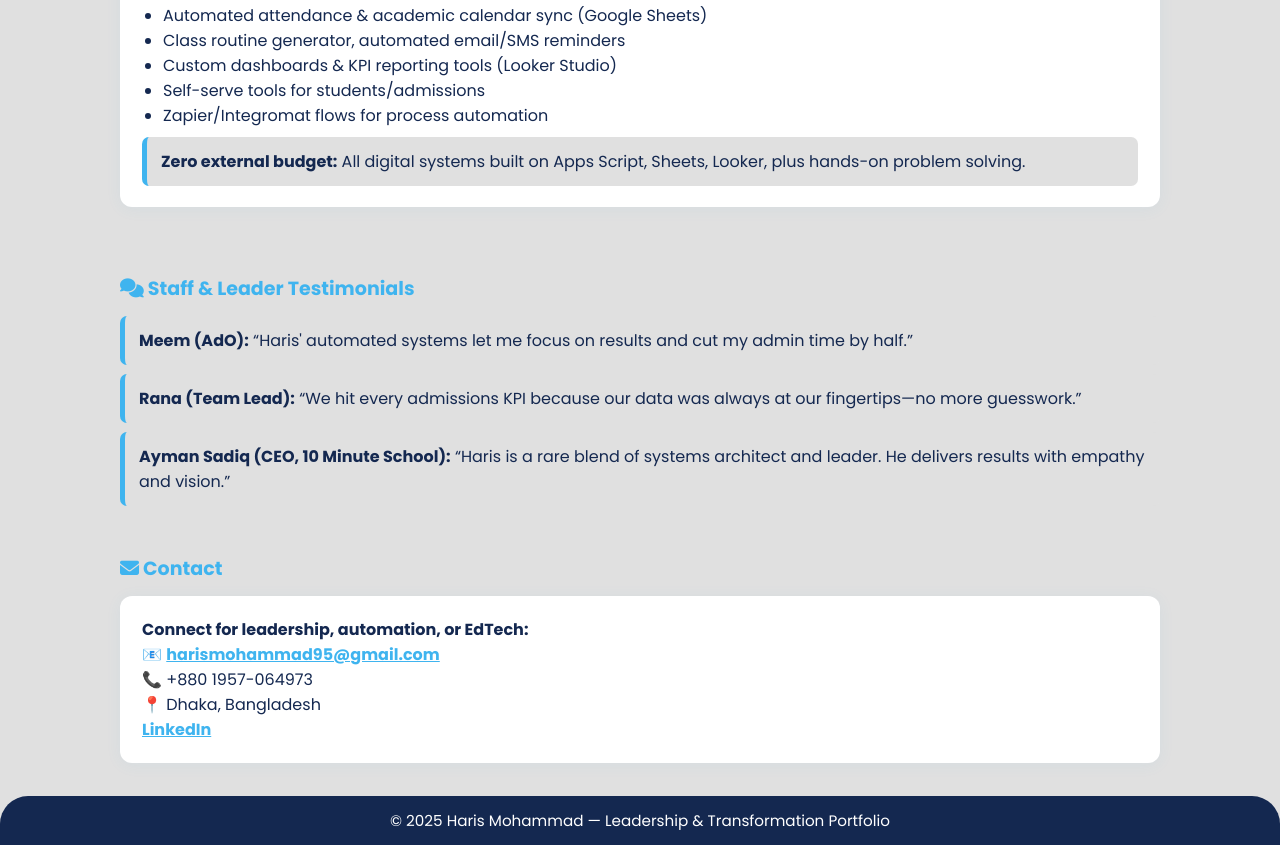
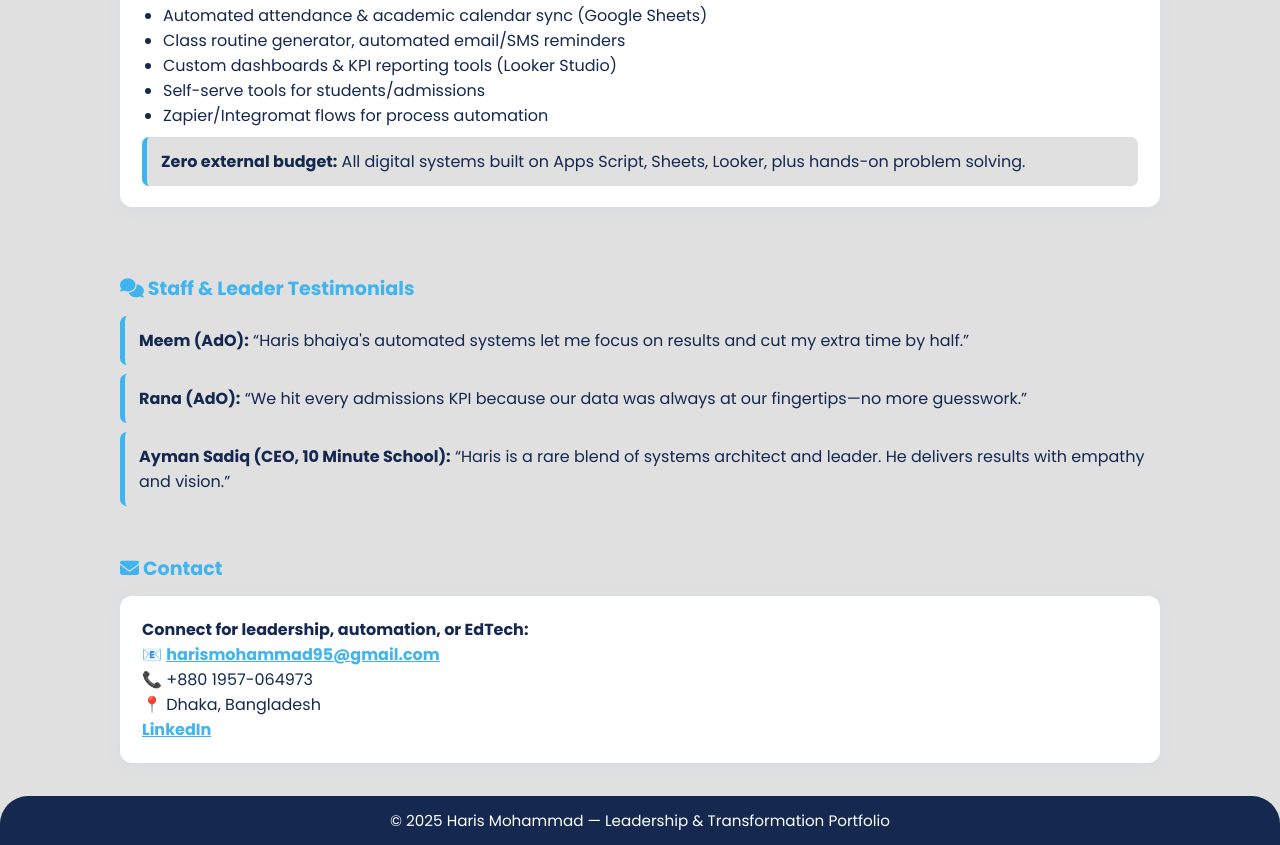
Before and after one commit to HarisMD93/harismohammad, a plain HTML site: page index.html in a window 1280 px wide. Shown: the part 2794-3639 px from the top of the page. Drawn offline with nearby package versions, Linux system fonts and the light colour scheme.

Commit message:
Update index.html

```diff
--- a/index.html
+++ b/index.html
@@ -189,8 +189,8 @@
 
   <div class="section" id="testimonials">
     <div class="section-title"><i class="fa-solid fa-comments"></i> Staff & Leader Testimonials</div>
-    <div class="testimonial"><b>Meem (AdO):</b> “Haris' automated systems let me focus on results and cut my admin time by half.”</div>
-    <div class="testimonial"><b>Rana (Team Lead):</b> “We hit every admissions KPI because our data was always at our fingertips—no more guesswork.”</div>
+    <div class="testimonial"><b>Meem (AdO):</b> “Haris bhaiya's automated systems let me focus on results and cut my extra time by half.”</div>
+    <div class="testimonial"><b>Rana (AdO):</b> “We hit every admissions KPI because our data was always at our fingertips—no more guesswork.”</div>
     <div class="testimonial"><b>Ayman Sadiq (CEO, 10 Minute School):</b> “Haris is a rare blend of systems architect and leader. He delivers results with empathy and vision.”</div>
   </div>
 
```
